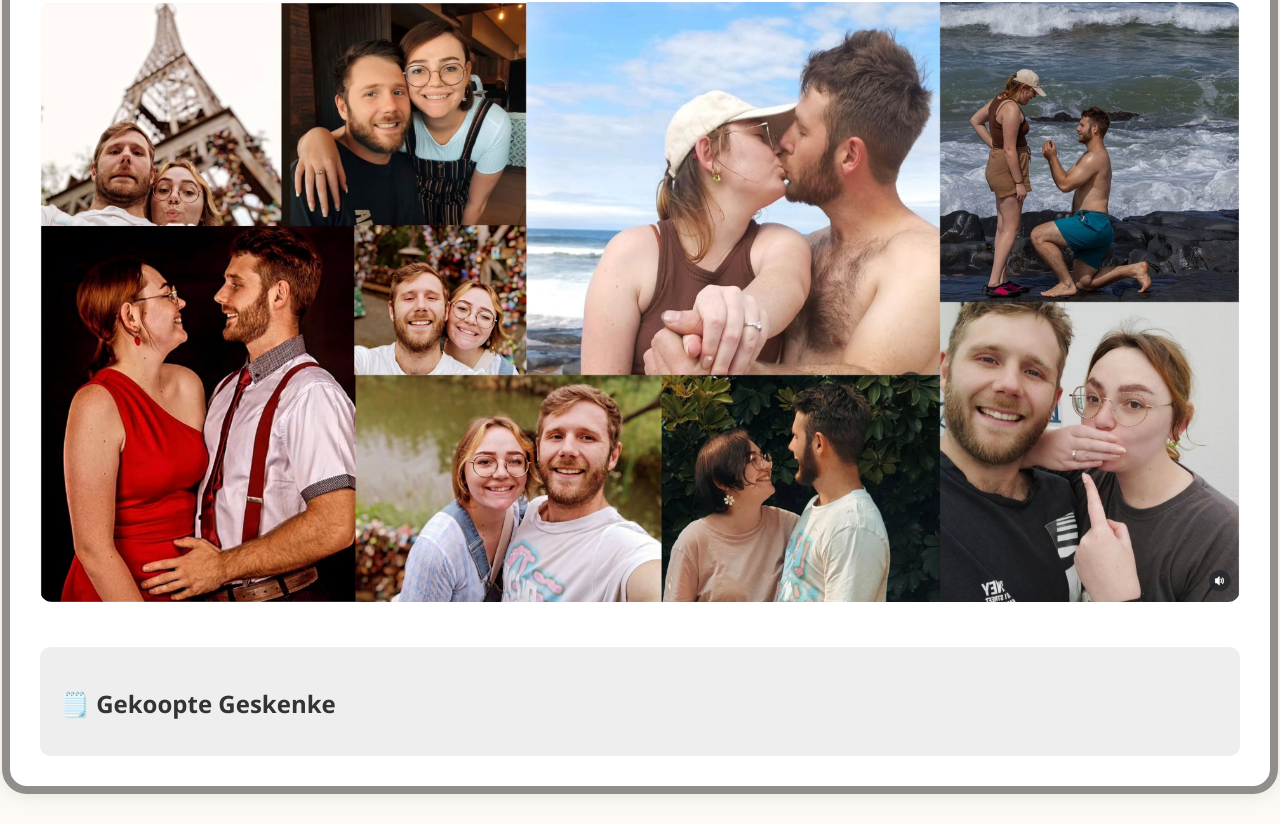
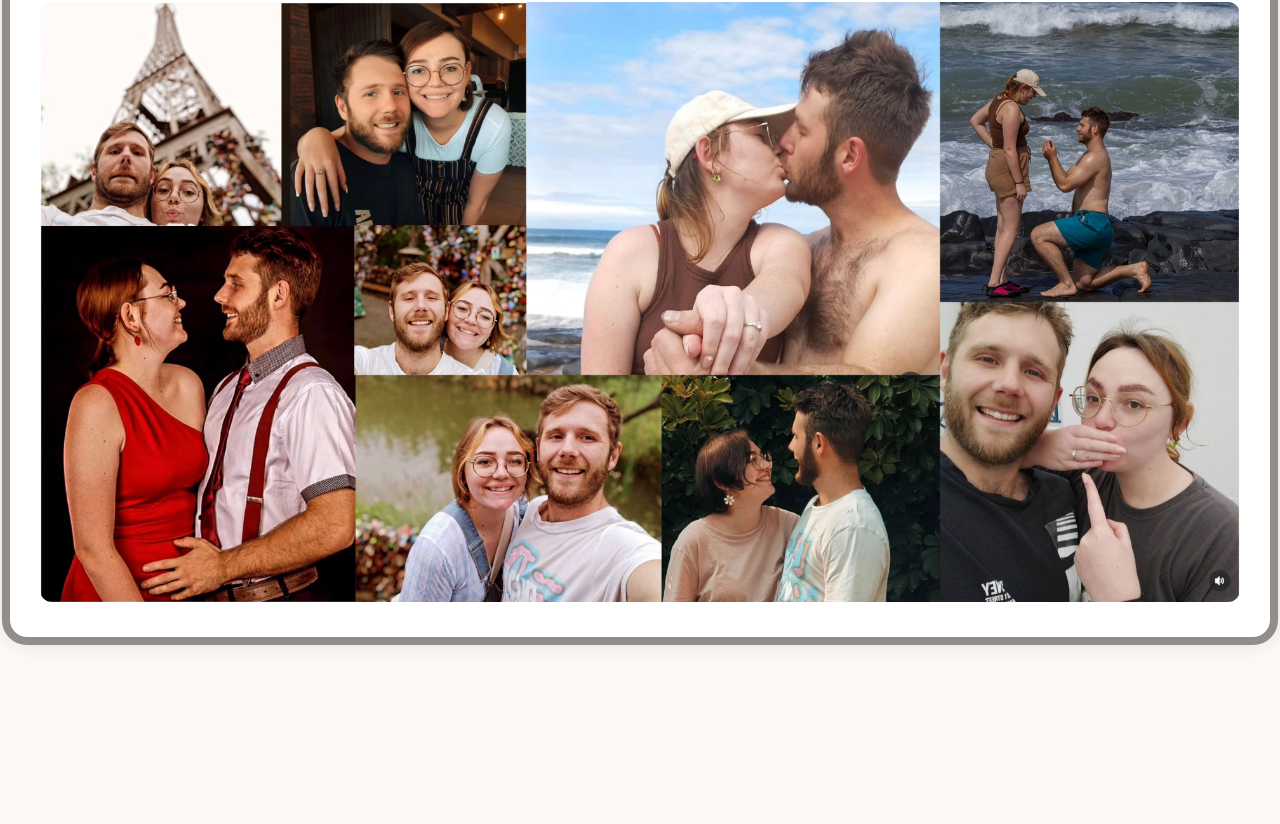
Before and after one commit to Biancagryzenhout/U-MTrouGeskenk, a plain HTML site: page index.html in a window 1280 px wide. Shown: the part 1555-2379 px from the top of the page. After the commit the page ends 2230 px from the top, so only its background shows below. Drawn offline with Linux system fonts and the light colour scheme; a web font is replaced by a local one.

Commit message:
Update index.html

```diff
--- a/index.html
+++ b/index.html
@@ -226,12 +226,6 @@
       <img src="couplephoto.jpg" alt="Couple Collage">
     </section>
 
-    <section class="admin-view">
-      <h2>🗒️ Gekoopte Geskenke</h2>
-      <ul id="admin-list"></ul>
-    </section>
-  </div>
-
   <div class="popup" id="popup">
     <div class="popup-content" id="popup-content">
       <button class="close-btn" onclick="closePopup('popup')">✕</button>
```
